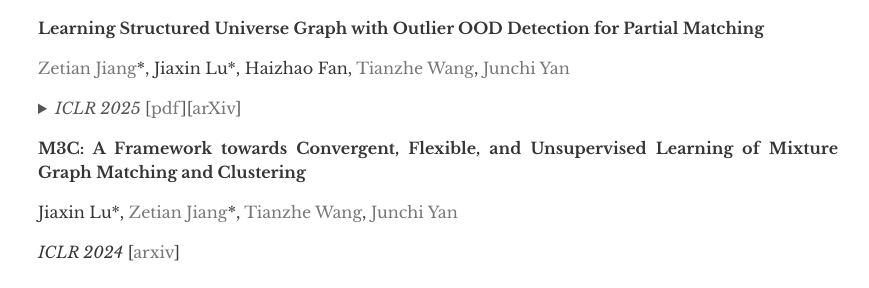
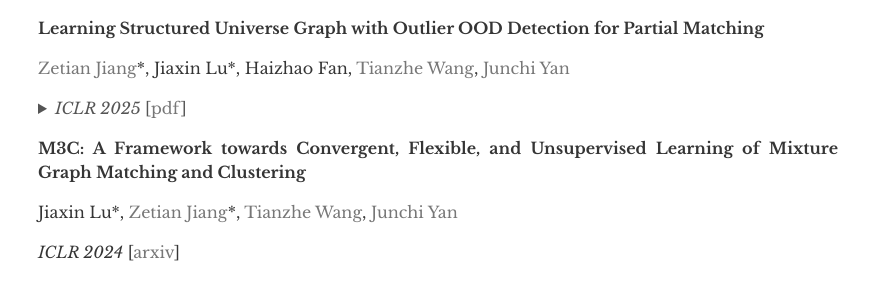
Before and after one commit to Jiaxin-Lu/Jiaxin-Lu.github.io, a Jekyll site: the page built from index.md, in a window 1280 px wide and 900 px high, scrolled down 1569 px. Shown: the part 162-450 px from the top of the window, without its empty margins (202-1071 px from the left). Built offline with Jekyll 4.4.1, drawn with Linux system fonts in a browser that asks for light colours; some of the changed lines change nothing that is shown.

Commit message:
update 05/25

```diff
--- a/index.md
+++ b/index.md
@@ -108,8 +108,8 @@
 
 <!-- *ICLR 2025* [[pdf](https://openreview.net/pdf?id=dmjQLHufev)] -->
 <details>
-<summary><i>ICLR 2025</i> [<a href="https://openreview.net/pdf?id=dmjQLHufev">pdf</a>][<a href="https://arxiv.org/abs/2310.18444">arXiv</a>]</summary>
-An earlier version of this work with more detailed analysis is available on arXiv.
+<summary><i>ICLR 2025</i> [<a href="https://openreview.net/pdf?id=dmjQLHufev">pdf</a>]</summary>
+An earlier version of this work with more detailed analysis is available on [<a href="https://arxiv.org/abs/2210.10374">arXiv</a>].
 </details>
 
 **M3C: A Framework towards Convergent, Flexible, and Unsupervised Learning of Mixture Graph Matching and Clustering**
@@ -152,7 +152,7 @@
         <td><i>2022</i></td>
     </tr>
     <tr>
-        <td width="600"> <b>Machine Learning Methods on Graph Matching</b>[<a href="https://sjcg.jwc.sjtu.edu.cn/481/2022/2022/Dissertation.html">Dissertation</a>][<a href="https://sjcg.jwc.sjtu.edu.cn/481/29/29/Video.html">Video</a>]</td>
+        <td width="600"> <b>Machine Learning Methods on Graph Matching</b> [<a href="https://sjcg.jwc.sjtu.edu.cn/481/2022/2022/Dissertation.html">Dissertation</a>][<a href="https://sjcg.jwc.sjtu.edu.cn/481/29/29/Video.html">Video</a>]</td>
     </tr>
     <tr>
         <td width="600">Shanghai Excellent Graduate Award</td>
```
